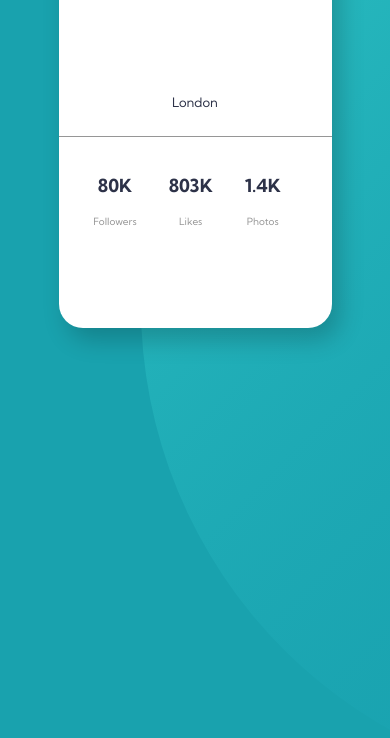
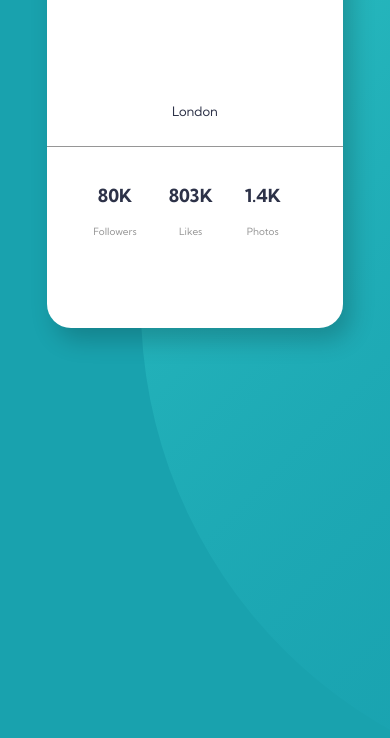
Before and after one commit to Deepali-Kundwani/profile-card-component, a plain HTML site: page profile-card-component-main/index.html in a window 390 px wide. Shown: the part 364-1102 px from the top of the page. Drawn offline with Linux system fonts and the light colour scheme; a web font is replaced by a local one.

Commit message:
Refactor

```diff
--- a/profile-card-component-main/style.css
+++ b/profile-card-component-main/style.css
@@ -167,8 +167,8 @@ body {
         position: absolute;
         top:18%;
         bottom: 18%;
-        left: 15%;
-        right: 15%;
+        left: 12%;
+        right: 12%;
         background-color: white;
         border-radius: 1.5em;
 
```
